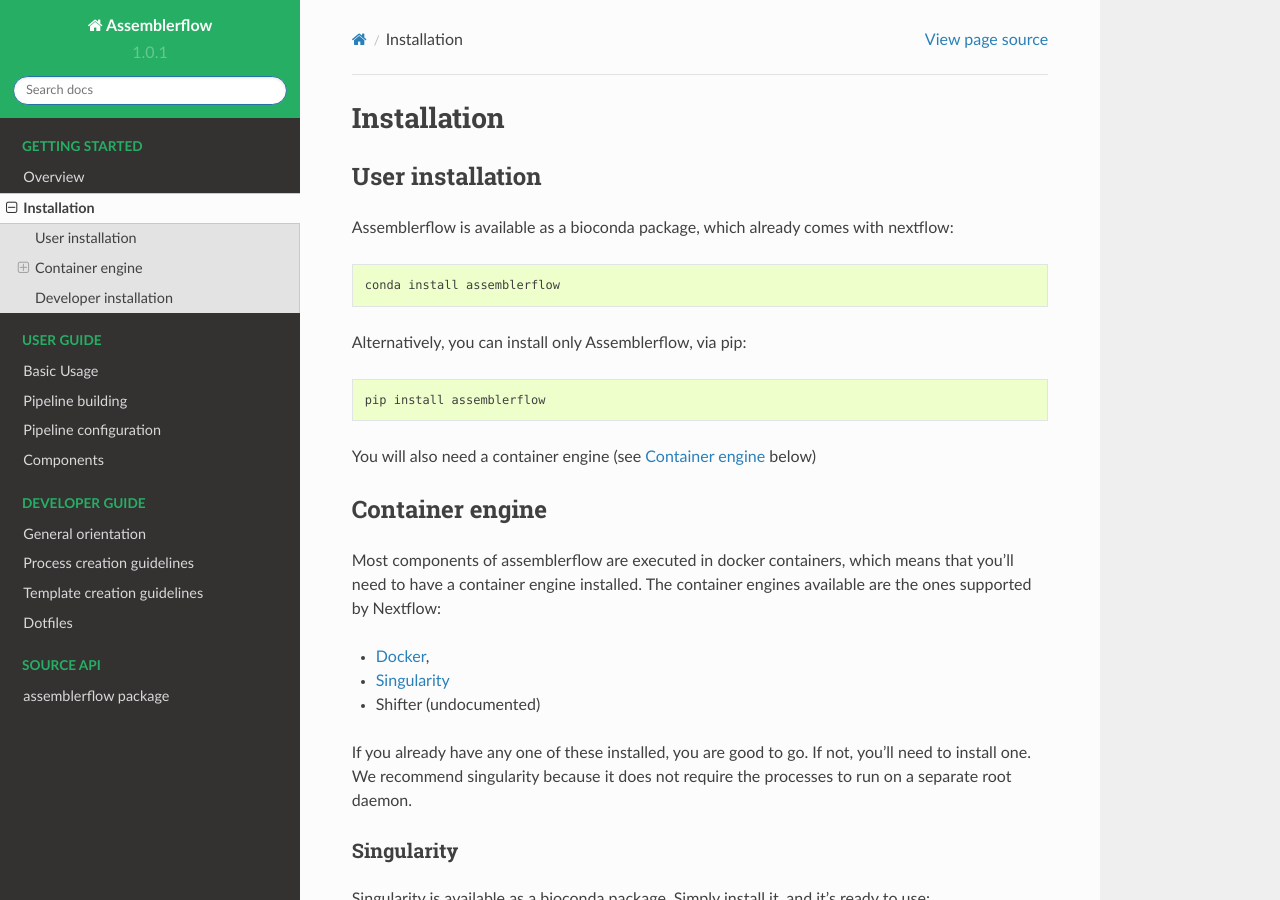
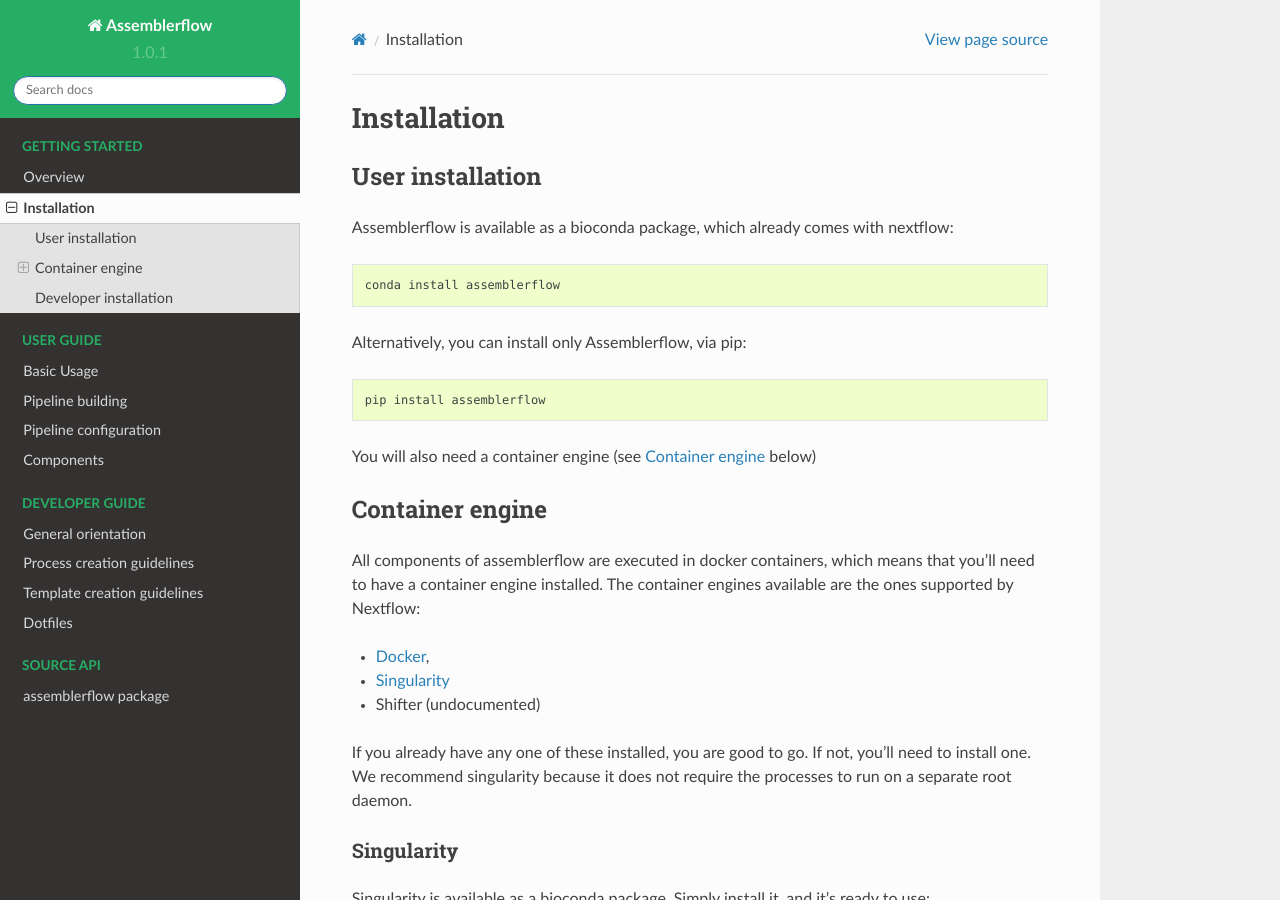
Before and after one commit to assemblerflow/flowcraft, a Sphinx documentation site: the page built from docs/getting_started/installation.rst, in a window 1280 px wide and 900 px high. Built offline with Sphinx 7.4.7 and the Read the Docs theme 2.0.0, drawn with Linux system fonts in a browser that asks for light colours.

```diff
--- a/docs/getting_started/installation.rst
+++ b/docs/getting_started/installation.rst
@@ -18,7 +18,7 @@
 Container engine
 ----------------
 
-Most components of assemblerflow are executed in docker containers, which
+All components of assemblerflow are executed in docker containers, which
 means that you'll need to have a container engine installed. The container
 engines available are the ones supported by Nextflow:
 
```
Also changed, not shown: docs/user/basic_usage.rst (+12 -1 lines).
